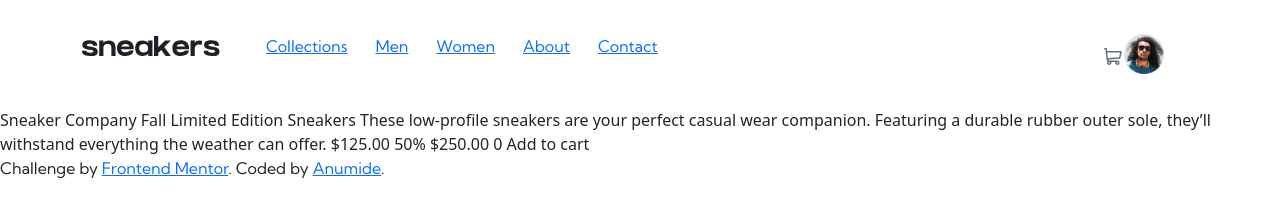
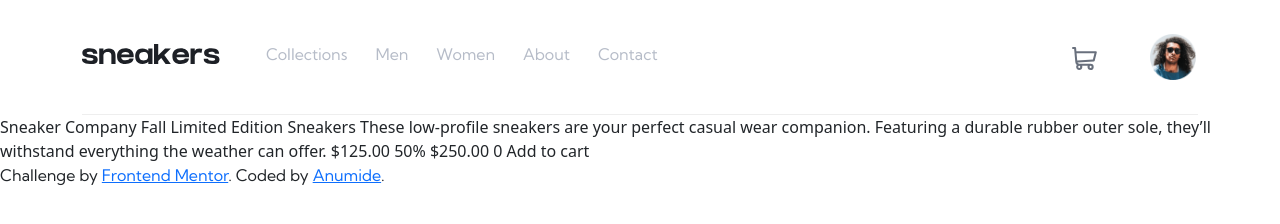
Before and after one commit to Anumide/buysneakers, a plain HTML site: page men.html in a window 1280 px wide. Drawn offline with nearby package versions, Linux system fonts and the light colour scheme.

Commit message:
completed head design for desktop

```diff
--- a/scss/men.scss
+++ b/scss/men.scss
@@ -7,7 +7,8 @@
 
     // header section
 header{
-    margin: 2em 0;
+    padding: 2em 0;
+    border-bottom: 1px solid #eee;
 }
 
     // navigation
@@ -15,32 +16,43 @@ header nav{
     display: flex;
 }
 
-    // nav links and ralated dsigns
+    // design for logo
+div.logo{
+    line-height: 2.5em;
+}
+
+    // nav links and related designs
 
 div.navLinks{
     flex-grow: 1;
     display: flex;
-    align-items: center;
+    align-items: flex-end;
     ul{
         display: flex;
         align-items: center;
         li{
             list-style-type: none;
             padding: 0 5%;
+            a{
+                text-decoration: none;
+                color: $grayishBlue;
+                font-weight: 500;
+            }
         }
     }
 }
 
-    // carr and profile design
+    // cart and profile design
 div.cartProfile{
     display: flex;
-    justify-content: center;
+    justify-content: space-between;
     align-items: center;
 }
 
-    // design fpr cart
+    // design for cart
 div.cart{
-    width: 15%;
+    width: 20%;
+
     img{
         width: 100%;
     }
@@ -48,7 +60,7 @@ div.cart{
 
     // profile image design
 div.profile{
-    width: 35%;
+    width: 40%;
     border: 2px solid transparent;
     border-radius: 50%;
     transition: border .3s linear;
```
Also changed, not shown: men.html (+1 -1 lines), css/men.css.
